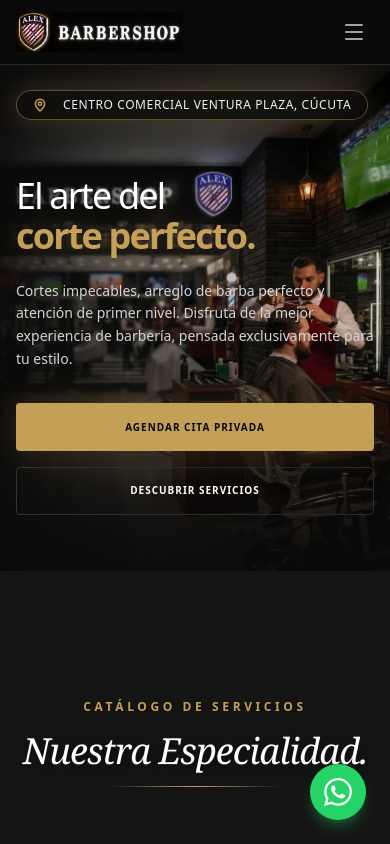
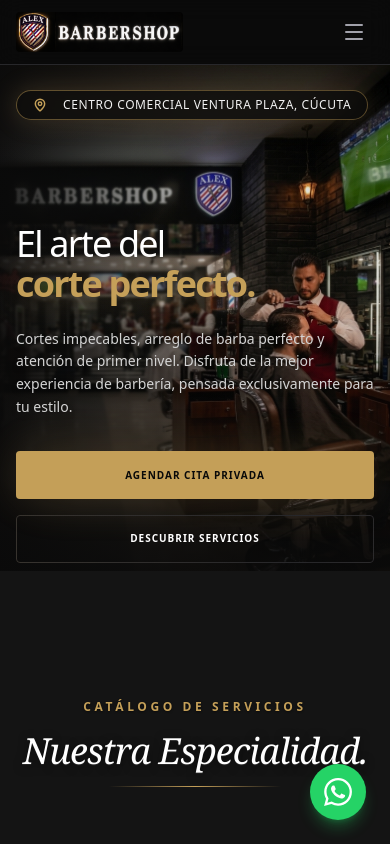
Before and after one commit to andrsonrvpu/barberia-don-alex, a Next.js app: page / in a window 390 px wide. Shown: the top 844 px of the page. Built offline with nearby package versions, Linux system fonts and the light colour scheme; a web font is replaced by a local one.

Commit message:
Bajar bloque de texto en hero movil

```diff
--- a/components/sections/Hero.tsx
+++ b/components/sections/Hero.tsx
@@ -46,6 +46,7 @@ export function Hero() {
             </motion.a>
           </div>
 
+          <div className="translate-y-12 md:translate-y-0">
             <motion.h1
               className="mb-6 text-4xl font-sans tracking-tighter text-[var(--text-primary)] sm:text-5xl md:text-7xl lg:text-8xl lg:leading-[1.1] md:mb-8"
               initial={{ opacity: 0, y: 15 }}
@@ -90,6 +91,7 @@ export function Hero() {
             </motion.div>
           </div>
         </div>
+      </div>
     </section>
   )
 }
```
Lines whose indentation alone changed are shown as unchanged.
